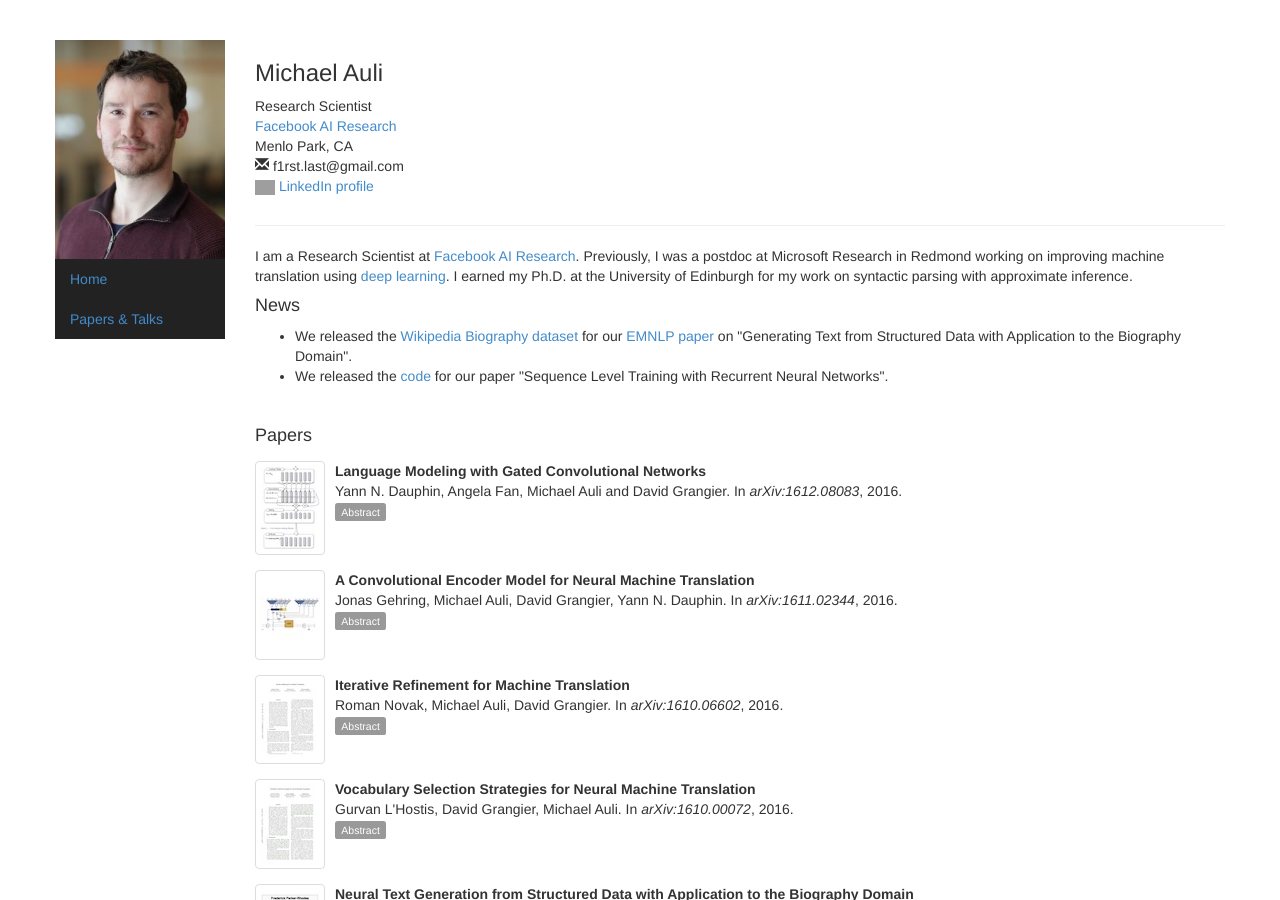
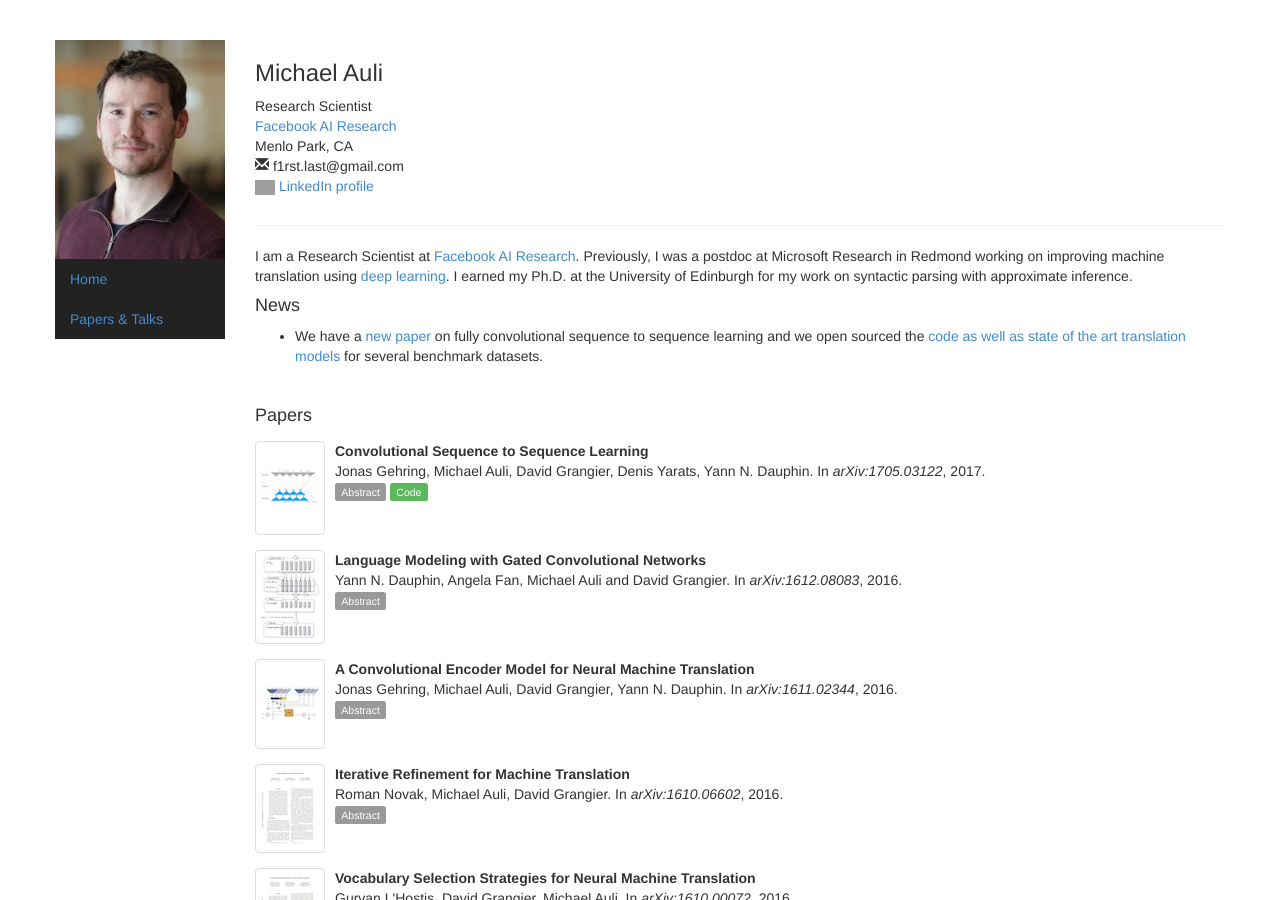
Before and after one commit to michaelauli/michaelauli.github.io, a Jekyll site: the page built from index.html, in a window 1280 px wide and 900 px high. Built offline with Jekyll 4.4.1, drawn with Linux system fonts in a browser that asks for light colours; comment, search, counter and statistics services are not loaded; grey boxes are pictures that could not be loaded.

Commit message:
added fconv paper

```diff
--- a/_config.yml
+++ b/_config.yml
@@ -12,6 +12,33 @@ talks:
     url: "talks/parsing-tagging-talk.pdf"
     img: "parsing-tagging-talk.jpg"
 papers:
+  -
+    layout: paper
+    paper-type: inproceedings
+    selected: y
+    year: 2017
+    authors: Jonas Gehring, Michael Auli, David Grangier, Denis Yarats, Yann N. Dauphin
+    title: Convolutional Sequence to Sequence Learning
+    doc-url: https://arxiv.org/pdf/1705.03122.pdf
+    img: fconv
+    booktitle: arXiv:1705.03122
+    booktitle-url:
+    venue: conference
+    code: https://github.com/facebookresearch/fairseq
+    abstract: >
+      The prevalent approach to sequence to sequence learning maps
+      an input sequence to a variable length output sequence via
+      recurrent neural networks. We introduce an architecture based
+      entirely on convolutional neural networks. Compared to
+      recurrent models, computations over all elements can be fully
+      parallelized during training and optimization is easier since
+      the number of non-linearities is fixed and independent of the
+      input length. Our use of gated linear units eases gradient
+      propagation and we equip each decoder layer with a separate
+      attention module. We outperform the accuracy of the deep
+      LSTM setup of Wu et al. (2016) on both WMT'14 English-German and
+      WMT'14 English-French translation at an order of magnitude
+      faster speed, both on GPU and CPU.
   -
     layout: paper
     paper-type: inproceedings
--- a/index.html
+++ b/index.html
@@ -5,10 +5,7 @@
 news:
   -
     >
-      We released the <a href="http://github.com/DavidGrangier/wikipedia-biography-dataset">Wikipedia Biography dataset</a> for our <a href="http://arxiv.org/abs/1603.07771">EMNLP paper</a> on "Generating Text from Structured Data with Application to the Biography Domain".
-  -
-    >
-      We released the <a href="http://github.com/facebookresearch/MIXER">code</a> for our paper "Sequence Level Training with Recurrent Neural Networks".
+      We have a <a href="https://arxiv.org/abs/1705.03122">new paper</a> on fully convolutional sequence to sequence learning and we open sourced the <a href="https://github.com/facebookresearch/fairseq">code as well as state of the art translation models</a> for several benchmark datasets.
 ---
 <div class="page-header">
   <div class="row">
```
Also changed, not shown: img/paper/fconv.jpg (added).
